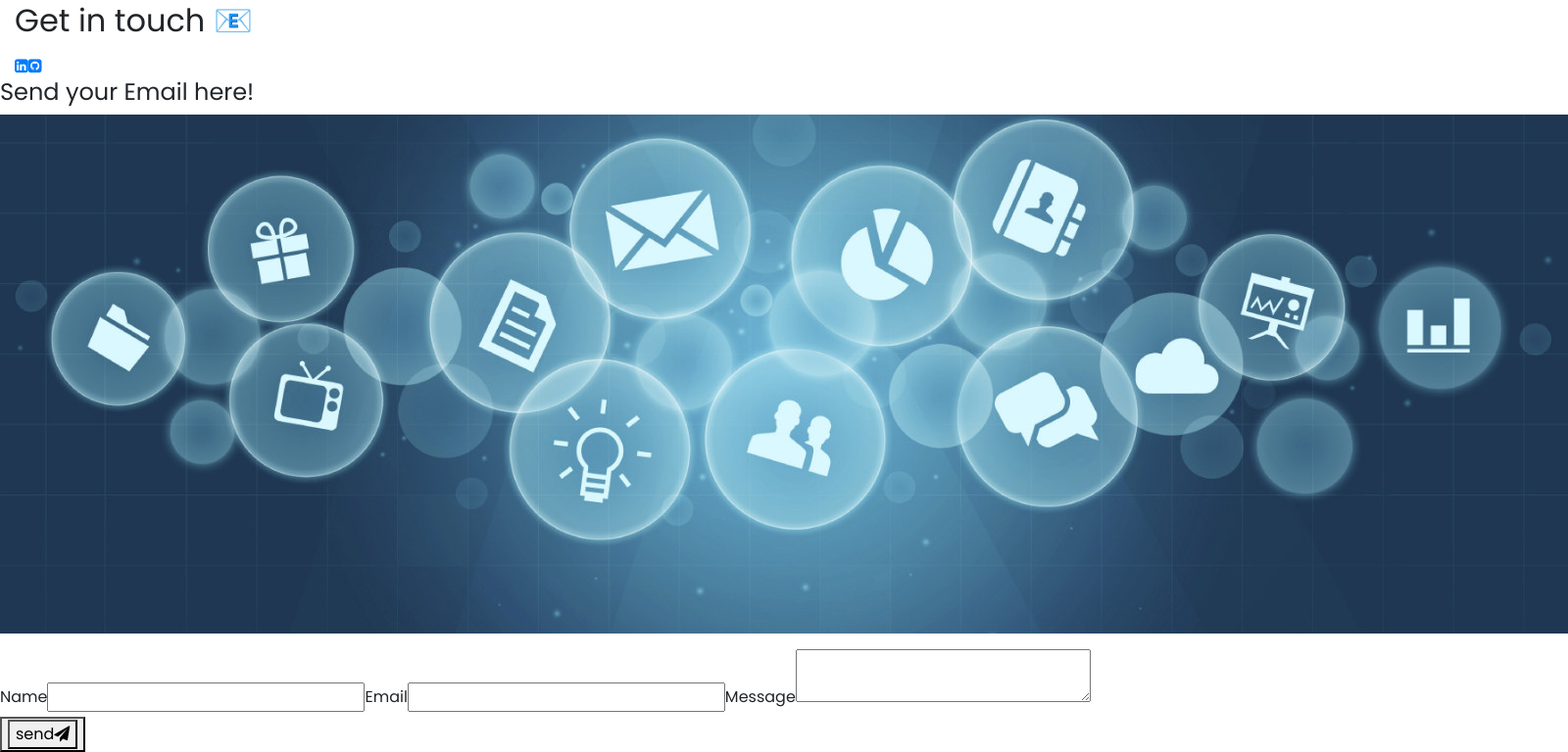
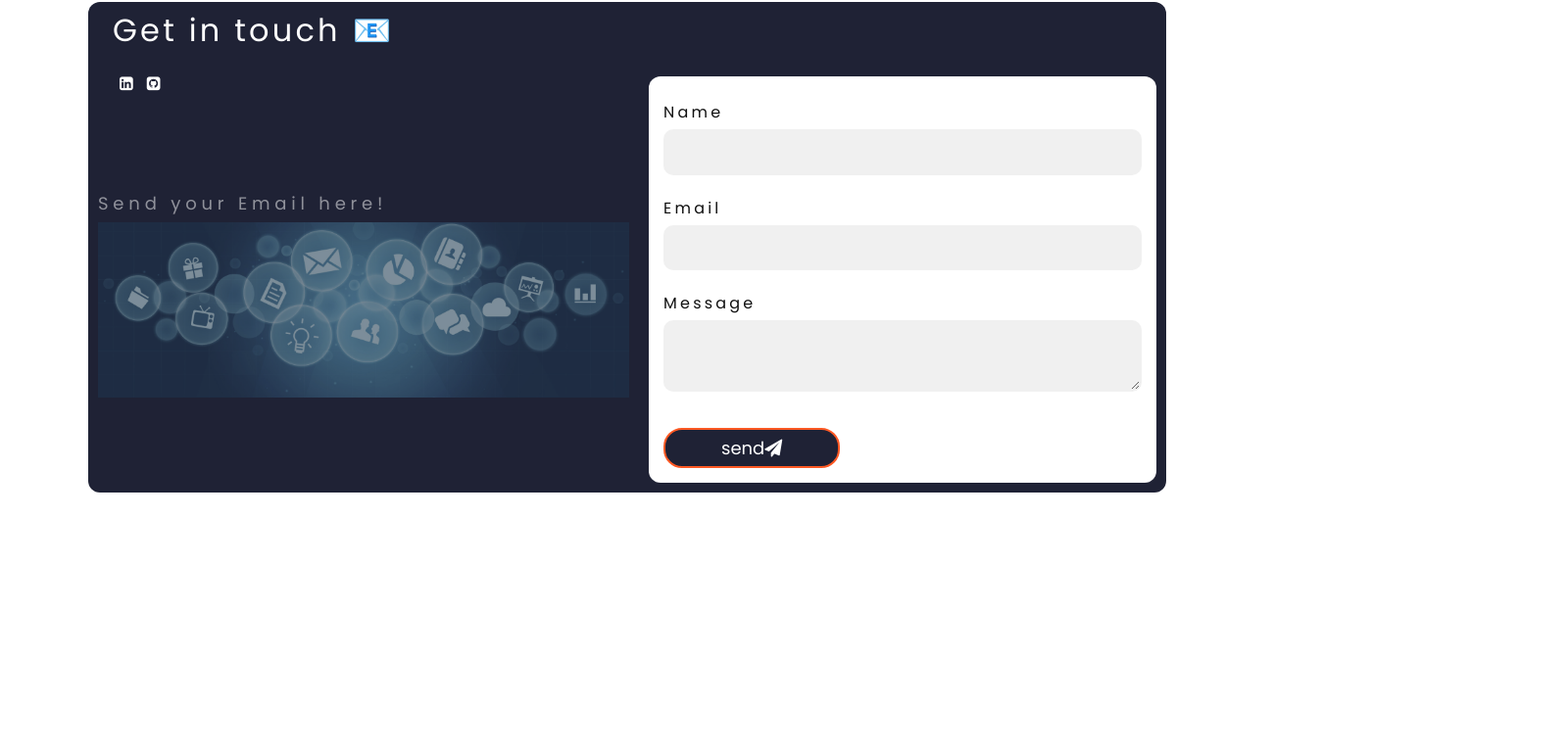
Before and after one commit to ReiCode28/React-Resume, a React (Create React App) app in the folder client/: page / in a window 1280 px wide. Shown: the part 2943-3711 px from the top of the page at 98% size, 1600 px wide, since content can reach past the window. After the commit the page ends 3599 px from the top, so only its background shows below. Built offline with nearby package versions, Linux system fonts and the light colour scheme; a web font is replaced by a local one.

Commit message:
Fixed Contact Form styling

```diff
--- a/client/src/PortfolioContainer/ContactMe/ContactMe.css
+++ b/client/src/PortfolioContainer/ContactMe/ContactMe.css
@@ -0,0 +1,131 @@
+.main-container{
+    min-height: 100vh;
+}
+.central-form{
+    max-width: 1100px;
+    padding: 10px;
+    display: flex;
+    border-radius: 12px;
+    margin: 0 auto;
+    flex-direction: column;
+    justify-content: center;
+    background-color: #1f2235;
+}
+.central-form h2{
+    color: white;
+    letter-spacing: 0.2rem;
+    margin-bottom: 20px;
+}
+.back-form{
+    max-width: 380px;
+    margin: 0 auto;
+}
+.back-form .img-back{
+    width: 100%;
+    margin-bottom: 20px;
+}
+.img-back h4{
+    color: white;
+    letter-spacing: 0.3rem;
+    font-weight: 400;
+    font-size: 18px;
+    opacity: 0.5;
+}
+.back-form .img-back img{
+    width: 100%;
+    opacity: 0.5;
+}
+.central-form form{
+    width: auto;
+    display: flex;
+    color: #111;
+    padding: 15px;
+    justify-content: center;
+    flex-direction: column;
+    margin-top: -52px;
+    background-color: white;
+    border-radius: 12px;
+}
+form p{
+    text-align: center;
+    margin-bottom: 10px;
+    color: var(--dark-orange);
+    letter-spacing: 0.4rem;
+    font-family: "Poppins Bold";
+}
+
+form label{
+    margin-bottom: 5px;
+    color: #111;
+    letter-spacing: 0.2rem;
+}
+form input, textarea{
+    width: 100%;
+    border: 2px solid rgba(0,0,0,0);
+    outline: none;
+    background-color: rgba(230,230,230,0.6);
+    padding: 0.5rem 1rem;
+    font-size: 1.1rem;
+    margin-bottom: 22px;
+    border-radius: 10px;
+    transition: 0.3s
+}
+
+textarea:focus{
+    border: 2px solid rgba(30,85,250,0.47);
+    background-color: white;
+}
+input:focus{
+    border: 2px solid rgba(30,85,250,0.47);
+    background-color: white;
+}
+form button{
+    margin-top: 15px;
+    padding: 5px;
+    outline: none;
+    width: 180px;
+    border: 2px solid var(--dark-orange);
+    font-size: 18px;
+    border-radius: 19px;
+    background-color: #1f2235;
+    color: white;
+    align-items: center;
+    justify-content: center;
+}
+form button:hover{
+    background-color: #1f2235;
+    transition: all ease 1s;
+    border: 2px solid #1f2235;
+}
+.img-back{
+    flex: 1;
+    align-self: center;
+    margin-right: 20px;
+}
+form{
+    flex: 0.9;
+}
+.col i{
+    padding: 7px;
+    color: white;
+}
+.col i:hover{
+    transform: scale(1.5);
+}
+@media screen and (min-width: 940px){
+    .back-form{
+        max-width: 1100px;
+        margin: auto;
+        display: flex;
+        justify-content: space-between;
+        margin-top: 30px;
+    }
+    .img-back{
+        flex: 1;
+        align-self: center;
+        margin-right: 20px;
+    }
+    .form{
+        flex: 0.9;
+    }
+}
--- a/client/src/PortfolioContainer/ContactMe/ContactMe.js
+++ b/client/src/PortfolioContainer/ContactMe/ContactMe.js
@@ -5,6 +5,7 @@
 import ScreenHeading from '../../utilities/ScreenHeading/ScreenHeading'
 import ScrollService from '../../utilities/ScrollService'
 import Animations from '../../utilities/Animations'
+import './ContactMe.css';
 
 
 
@@ -82,18 +83,16 @@
                     />
 
                     <label htmlFor='message'>Message</label>
-                    <textarea type='submit'
+                    <textarea type='text'
                     onChange={handleMessage}
                     value={message}
                     />
 
                     <div className='send-btn'>
-                        <button>
                             <button type='submit'>
                                 send
                                 <i className='fa fa-paper-plane'/>
                             </button>
-                        </button>
                     </div>
                 </form>
             </div>
```
